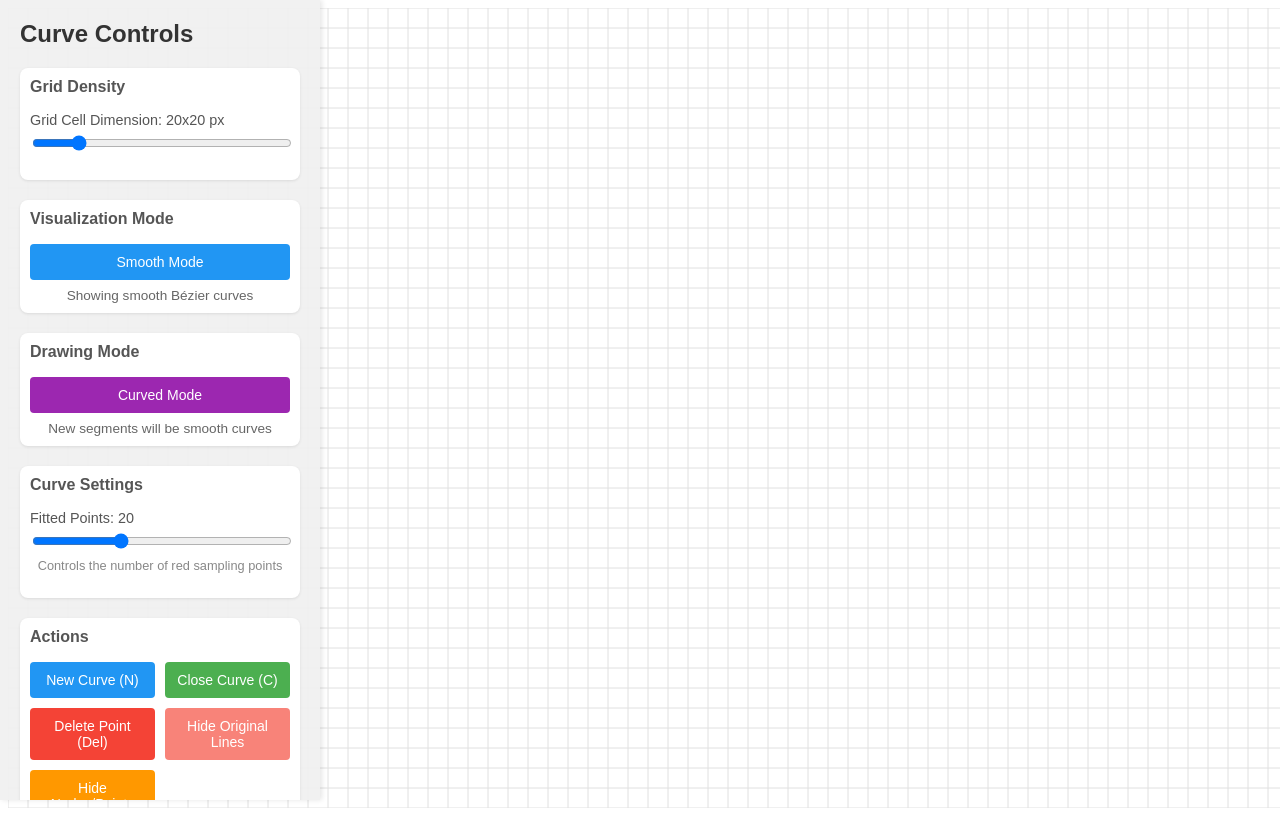
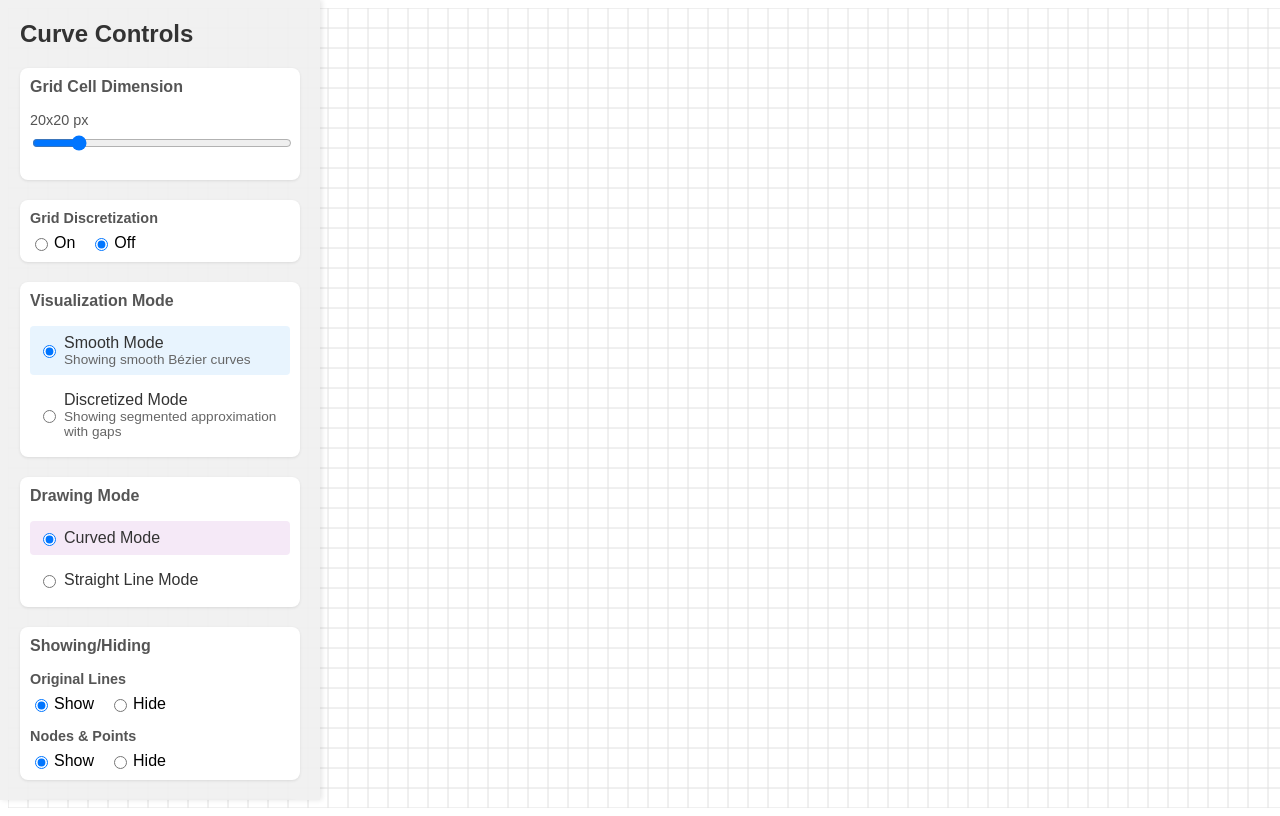
Before and after one commit to alexamelen/CAHSI, a React (Create React App) app: page / in a window 1280 px wide. Built offline with nearby package versions, Linux system fonts and the light colour scheme.

Commit message:
updated UI
radio buttons instead of toggles

```diff
--- a/src/CanvasComponent.js
+++ b/src/CanvasComponent.js
@@ -17,6 +17,8 @@ const CanvasComponent = () => {
   const [gridDensity, setGridDensity] = useState(20);
   const [highlightedCells, setHighlightedCells] = useState([]);
   const [showOriginalLines, setShowOriginalLines] = useState(true);
+  const [showGridSegments, setShowGridSegments] = useState(false);
+
 
 
 
@@ -922,6 +924,8 @@ const CanvasComponent = () => {
         onGridDensityChange = {setGridDensity}
         showOriginalLines={showOriginalLines}
         onToggleOriginalLines={() => setShowOriginalLines(!showOriginalLines)}
+        showGridSegments={showGridSegments}
+        onToggleGridSegments={() => setShowGridSegments(!showGridSegments)}
       />
       <canvas
         ref={canvasRef}
@@ -935,6 +939,7 @@ const CanvasComponent = () => {
         height = {canvasRef.current?.height ||window.innerHeight}
         cellSize={gridDensity}
         highlightedCells={highlightedCells}
+        showSegments = {showGridSegments}
       />
     </div>
   );
--- a/src/ControlsPanel.js
+++ b/src/ControlsPanel.js
@@ -16,19 +16,11 @@ const ControlsPanel = ({
   gridDensity,
   onGridDensityChange,
   showOriginalLines,
-  onToggleOriginalLines
+  onToggleOriginalLines,
+  showGridSegments,
+  onToggleGridSegments
 }) => {
   const [isStraightMode, setIsStraightMode] = useState(false);
-
-  const handleModeToggle = () => {
-    const newMode = !isStraightMode;
-    setIsStraightMode(newMode);
-    onToggleMode(newMode);
-  };
-
-  const handleDiscretizationToggle = () => {
-    onToggleDiscretization();
-  };
 
   return (
     <div style={{
@@ -46,7 +38,8 @@ const ControlsPanel = ({
       fontFamily: 'Arial, sans-serif'
     }}>
       <h2 style={{ marginTop: 0, color: '#333' }}>Curve Controls</h2>
-      {/*Grid density toggle*/}
+
+      {/* Grid Density Control */}
       <div style={{
         marginBottom: '20px',
         padding: '10px',
@@ -54,10 +47,10 @@ const ControlsPanel = ({
         borderRadius: '8px',
         boxShadow: '0 1px 3px rgba(0,0,0,0.1)'
       }}>
-        <h3 style={{ marginTop: 0, fontSize: '1em', color: '#555' }}>Grid Density</h3>
+        <h3 style={{ marginTop: 0, fontSize: '1em', color: '#555' }}>Grid Cell Dimension</h3>
         <div style={{ marginBottom: '15px' }}>
           <label style={{ display: 'block', marginBottom: '5px', fontSize: '0.9em', color: '#555' }}>
-            Grid Cell Dimension: {gridDensity}x{gridDensity} px
+            {gridDensity}x{gridDensity} px
           </label>
           <input
             type="range"
@@ -70,7 +63,41 @@ const ControlsPanel = ({
         </div>
       </div>
 
-      {/* Visualization Mode Toggle */}
+      {/*Grid discretization visibilty */}
+      <div style={{
+        marginBottom: '20px',
+        padding: '10px',
+        backgroundColor: '#fff',
+        borderRadius: '8px',
+        boxShadow: '0 1px 3px rgba(0,0,0,0.1)'
+      }}>
+      <h4 style={{ margin: '0 0 8px 0', fontSize: '0.9em', color: '#555' }}>Grid Discretization</h4>
+      <div style={{ display: 'flex', gap: '15px' }}>
+        <label style={{ display: 'flex', alignItems: 'center', cursor: 'pointer' }}>
+          <input
+            type="radio"
+            name="gridSegmentsVisibility"
+            checked={showGridSegments}
+            onChange={() => onToggleGridSegments(true)}
+            style={{ marginRight: '6px' }}
+          />
+          On
+        </label>
+        <label style={{ display: 'flex', alignItems: 'center', cursor: 'pointer' }}>
+          <input
+            type="radio"
+            name="gridSegmentsVisibility"
+            checked={!showGridSegments}
+            onChange={() => onToggleGridSegments(false)}
+            style={{ marginRight: '6px' }}
+          />
+          Off
+        </label>
+      </div>
+    </div>
+
+
+      {/* Visualization Mode - Radio Buttons */}
       <div style={{
         marginBottom: '20px',
         padding: '10px',
@@ -79,31 +106,54 @@ const ControlsPanel = ({
         boxShadow: '0 1px 3px rgba(0,0,0,0.1)'
       }}>
         <h3 style={{ marginTop: 0, fontSize: '1em', color: '#555' }}>Visualization Mode</h3>
-        <button
-          onClick={handleDiscretizationToggle}
-          style={{
-            padding: '10px',
-            fontSize: '14px',
-            width: '100%',
-            backgroundColor: isDiscretized ? '#4CAF50' : '#2196F3',
-            color: 'white',
-            border: 'none',
+        <div style={{ display: 'flex', flexDirection: 'column', gap: '8px' }}>
+          <label style={{
+            display: 'flex',
+            alignItems: 'center',
+            padding: '8px',
             borderRadius: '4px',
+            backgroundColor: !isDiscretized ? 'rgba(33, 150, 243, 0.1)' : 'transparent',
             cursor: 'pointer',
-            transition: 'background-color 0.3s',
-            marginBottom: '8px'
-          }}
-        >
-          {isDiscretized ? 'Discretized Mode' : 'Smooth Mode'}
-        </button>
-        <div style={{
-          fontSize: '0.85em',
-          color: '#666',
-          textAlign: 'center'
+            transition: 'background-color 0.2s'
           }}>
-          {isDiscretized
-            ? 'Showing segmented approximation with gaps'
-            : 'Showing smooth Bézier curves'}
+            <input
+              type="radio"
+              name="visualizationMode"
+              checked={!isDiscretized}
+              onChange={() => onToggleDiscretization(false)}
+              style={{ marginRight: '8px' }}
+            />
+            <div>
+              <div style={{ fontWeight: '500', color: '#333' }}>Smooth Mode</div>
+              <div style={{ fontSize: '0.85em', color: '#666' }}>
+                Showing smooth Bézier curves
+              </div>
+            </div>
+          </label>
+
+          <label style={{
+            display: 'flex',
+            alignItems: 'center',
+            padding: '8px',
+            borderRadius: '4px',
+            backgroundColor: isDiscretized ? 'rgba(33, 150, 243, 0.1)' : 'transparent',
+            cursor: 'pointer',
+            transition: 'background-color 0.2s'
+          }}>
+            <input
+              type="radio"
+              name="visualizationMode"
+              checked={isDiscretized}
+              onChange={() => onToggleDiscretization(true)}
+              style={{ marginRight: '8px' }}
+            />
+            <div>
+              <div style={{ fontWeight: '500', color: '#333' }}>Discretized Mode</div>
+              <div style={{ fontSize: '0.85em', color: '#666' }}>
+                Showing segmented approximation with gaps
+              </div>
+            </div>
+          </label>
         </div>
       </div>
 
@@ -150,7 +200,7 @@ const ControlsPanel = ({
         </div>
       )}
 
-      {/* Drawing Mode */}
+      {/* Drawing Mode - Radio Buttons */}
       <div style={{
         marginBottom: '20px',
         padding: '10px',
@@ -159,35 +209,58 @@ const ControlsPanel = ({
         boxShadow: '0 1px 3px rgba(0,0,0,0.1)'
       }}>
         <h3 style={{ marginTop: 0, fontSize: '1em', color: '#555' }}>Drawing Mode</h3>
-        <button
-          onClick={handleModeToggle}
-          style={{
-            padding: '10px',
-            fontSize: '14px',
-            width: '100%',
-            backgroundColor: isStraightMode ? '#FF9800' : '#9C27B0',
-            color: 'white',
-            border: 'none',
+        <div style={{ display: 'flex', flexDirection: 'column', gap: '8px' }}>
+          <label style={{
+            display: 'flex',
+            alignItems: 'center',
+            padding: '8px',
             borderRadius: '4px',
+            backgroundColor: !isStraightMode ? 'rgba(156, 39, 176, 0.1)' : 'transparent',
             cursor: 'pointer',
-            transition: 'background-color 0.3s',
-            marginBottom: '8px'
+            transition: 'background-color 0.2s'
+          }}>
+            <input
+              type="radio"
+              name="drawingMode"
+              checked={!isStraightMode}
+              onChange={() => {
+                setIsStraightMode(false);
+                onToggleMode(false);
               }}
-        >
-          {isStraightMode ? 'Straight Line Mode' : 'Curved Mode'}
-        </button>
-        <div style={{
-          fontSize: '0.85em',
-          color: '#666',
-          textAlign: 'center'
+              style={{ marginRight: '8px' }}
+            />
+            <div>
+              <div style={{ fontWeight: '500', color: '#333' }}>Curved Mode</div>
+            </div>
+          </label>
+
+          <label style={{
+            display: 'flex',
+            alignItems: 'center',
+            padding: '8px',
+            borderRadius: '4px',
+            backgroundColor: isStraightMode ? 'rgba(156, 39, 176, 0.1)' : 'transparent',
+            cursor: 'pointer',
+            transition: 'background-color 0.2s'
           }}>
-          {isStraightMode
-            ? 'New segments will be straight lines'
-            : 'New segments will be smooth curves'}
+            <input
+              type="radio"
+              name="drawingMode"
+              checked={isStraightMode}
+              onChange={() => {
+                setIsStraightMode(true);
+                onToggleMode(true);
+              }}
+              style={{ marginRight: '8px' }}
+            />
+            <div>
+              <div style={{ fontWeight: '500', color: '#333' }}>Straight Line Mode</div>
+            </div>
+          </label>
         </div>
       </div>
 
-      {/* Curve Settings */}
+      {/* Showing/Hiding*/}
       <div style={{
         marginBottom: '20px',
         padding: '10px',
@@ -195,23 +268,63 @@ const ControlsPanel = ({
         borderRadius: '8px',
         boxShadow: '0 1px 3px rgba(0,0,0,0.1)'
       }}>
-        <h3 style={{ marginTop: 0, fontSize: '1em', color: '#555' }}>Curve Settings</h3>
+        <h3 style={{ marginTop: 0, fontSize: '1em', color: '#555' }}>Showing/Hiding</h3>
+
+        {/* Original Lines Visibility */}
         <div style={{ marginBottom: '15px' }}>
-          <label style={{ display: 'block', marginBottom: '5px', fontSize: '0.9em', color: '#555' }}>
-            Fitted Points: {numPoints}
+          <h4 style={{ margin: '0 0 8px 0', fontSize: '0.9em', color: '#555' }}>Original Lines</h4>
+          <div style={{ display: 'flex', gap: '15px' }}>
+            <label style={{ display: 'flex', alignItems: 'center', cursor: 'pointer' }}>
+              <input
+                type="radio"
+                name="originalLinesVisibility"
+                checked={showOriginalLines}
+                onChange={() => onToggleOriginalLines(true)}
+                style={{ marginRight: '6px' }}
+              />
+              Show
             </label>
+            <label style={{ display: 'flex', alignItems: 'center', cursor: 'pointer' }}>
               <input
-            type="range"
-            min="5"
-            max="50"
-            value={numPoints}
-            onChange={(e) => onNumPointsChange(parseInt(e.target.value))}
-            style={{ width: '100%' }}
+                type="radio"
+                name="originalLinesVisibility"
+                checked={!showOriginalLines}
+                onChange={() => onToggleOriginalLines(false)}
+                style={{ marginRight: '6px' }}
               />
-          <div style={{ fontSize: '0.8em', color: '#888', textAlign: 'center', marginTop: '5px' }}>
-            Controls the number of red sampling points
+              Hide
+            </label>
           </div>
         </div>
+
+        {/* Nodes/Points Visibility */}
+        {showOriginalLines && (
+          <div>
+            <h4 style={{ margin: '0 0 8px 0', fontSize: '0.9em', color: '#555' }}>Nodes & Points</h4>
+            <div style={{ display: 'flex', gap: '15px' }}>
+              <label style={{ display: 'flex', alignItems: 'center', cursor: 'pointer' }}>
+                <input
+                  type="radio"
+                  name="nodesVisibility"
+                  checked={showNodesAndPoints}
+                  onChange={() => onToggleNodesAndPoints(true)}
+                  style={{ marginRight: '6px' }}
+                />
+                Show
+              </label>
+              <label style={{ display: 'flex', alignItems: 'center', cursor: 'pointer' }}>
+                <input
+                  type="radio"
+                  name="nodesVisibility"
+                  checked={!showNodesAndPoints}
+                  onChange={() => onToggleNodesAndPoints(false)}
+                  style={{ marginRight: '6px' }}
+                />
+                Hide
+              </label>
+            </div>
+          </div>
+        )}
       </div>
 
       {/* Curve Actions */}
@@ -266,36 +379,6 @@ const ControlsPanel = ({
           >
             Delete Point (Del)
           </button>
-          <button
-            onClick={onToggleOriginalLines}
-            style={{
-              padding: '10px',
-              fontSize: '14px',
-              backgroundColor: '#F88379',
-              color: 'white',
-              border: 'none',
-              borderRadius: '4px',
-              cursor: 'pointer',
-            }}
-          >
-            {showOriginalLines ? 'Hide Original Lines' : 'Show Original Lines'}
-          </button>
-        {showOriginalLines && (
-          <button
-            onClick={onToggleNodesAndPoints}
-            style={{
-              padding: '10px',
-              fontSize: '14px',
-              backgroundColor: '#FF9800',
-              color: 'white',
-              border: 'none',
-              borderRadius: '4px',
-              cursor: 'pointer',
-            }}
-          >
-            {showNodesAndPoints ? 'Hide Nodes/Points' : 'Show Nodes/Points'}
-          </button>
-        )}
         </div>
       </div>
     </div>
```
Also changed, not shown: src/GridComponent.js (+6 -5 lines). Lines whose indentation alone changed are shown as unchanged.
